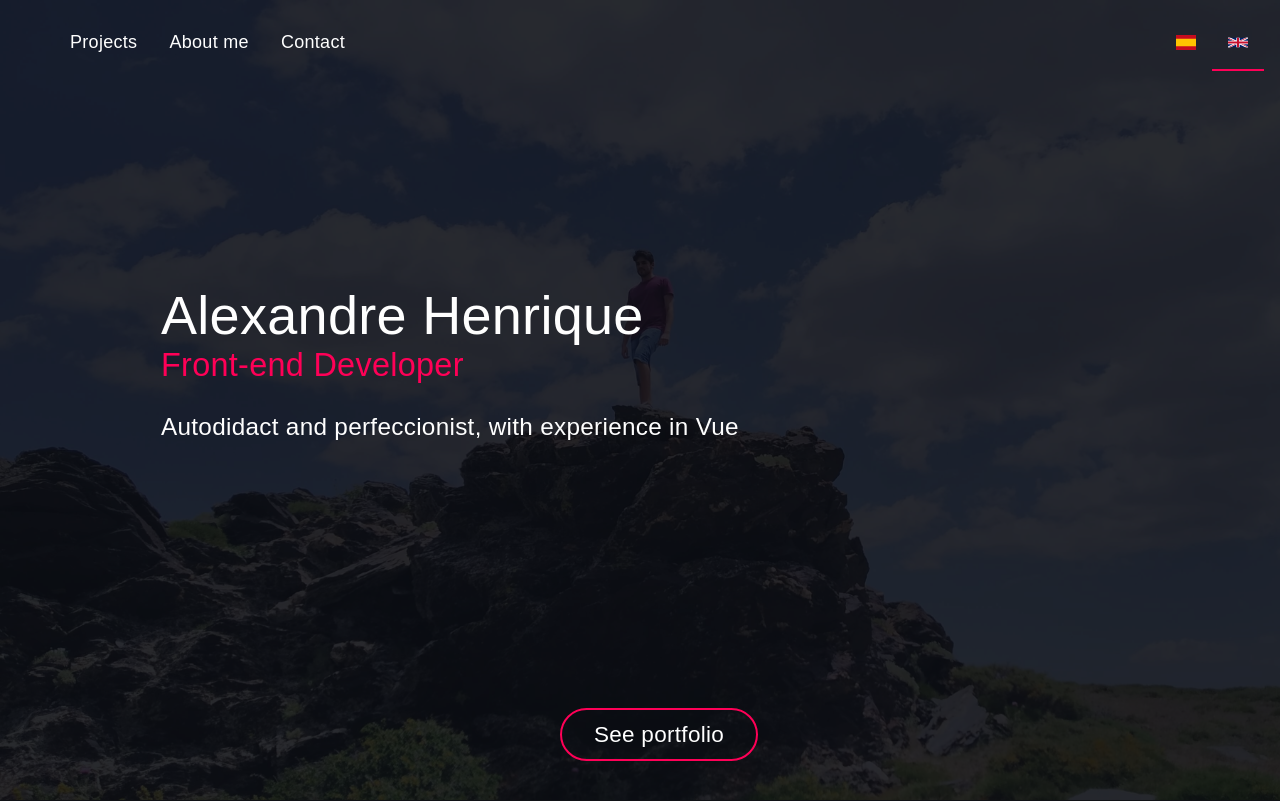
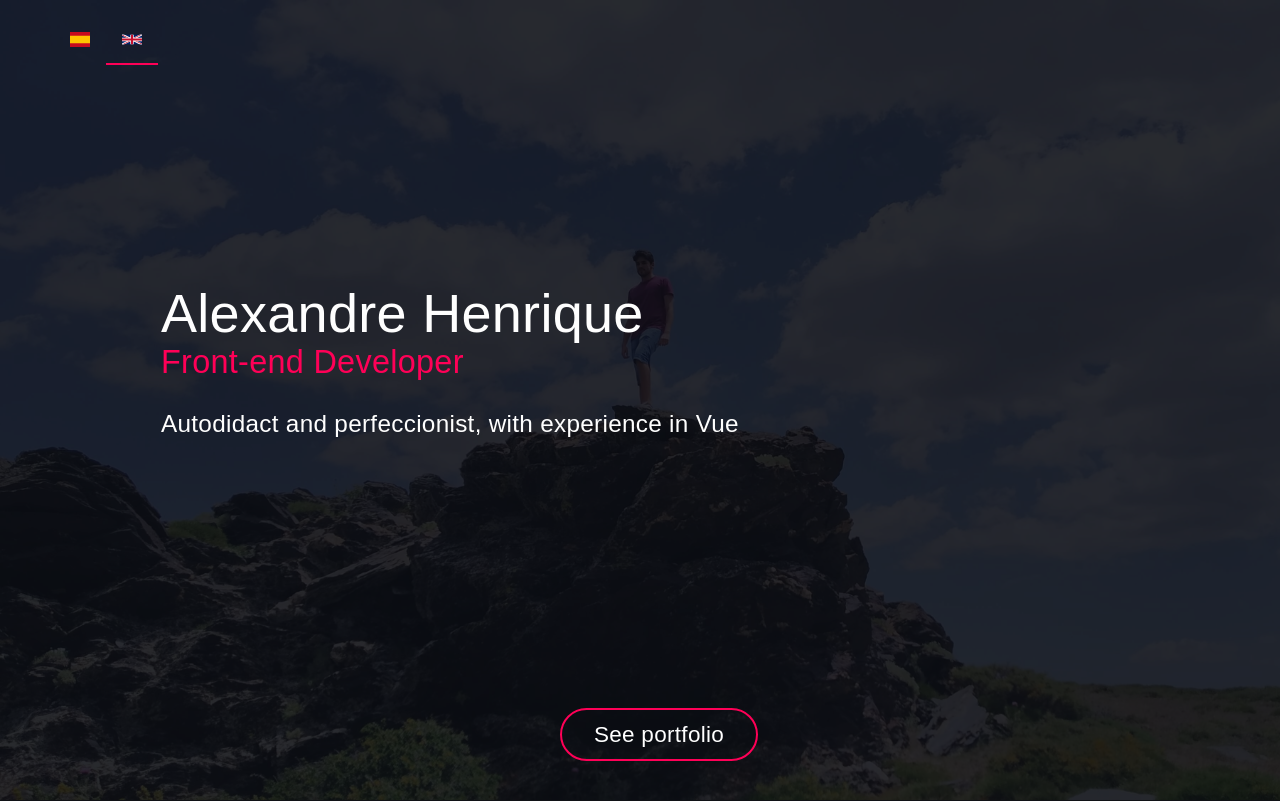
Before and after one commit to Zaleort/zaleort.github.io, a Vue app: page /#/ in a window 1280 px wide. Shown: the top 801 px of the page. Built offline with nearby package versions, Linux system fonts and the light colour scheme.

Commit message:
Eliminar opciones menú de navegación

```diff
--- a/src/components/Menu.vue
+++ b/src/components/Menu.vue
@@ -1,16 +1,5 @@
 <template>
   <nav class="pt-menu">
-    <div class="pt-menu__options">
-      <span class="pt-menu-item" @click="scrollTo('projects')">
-        {{ project }}
-      </span>
-      <span class="pt-menu-item" @click="scrollTo('about')">
-        {{ about }}
-      </span>
-      <span class="pt-menu-item" @click="scrollTo('contact')">
-        {{ contact }}
-      </span>
-    </div>
     <div class="pt-menu__languages">
       <span
         :class="{
```
